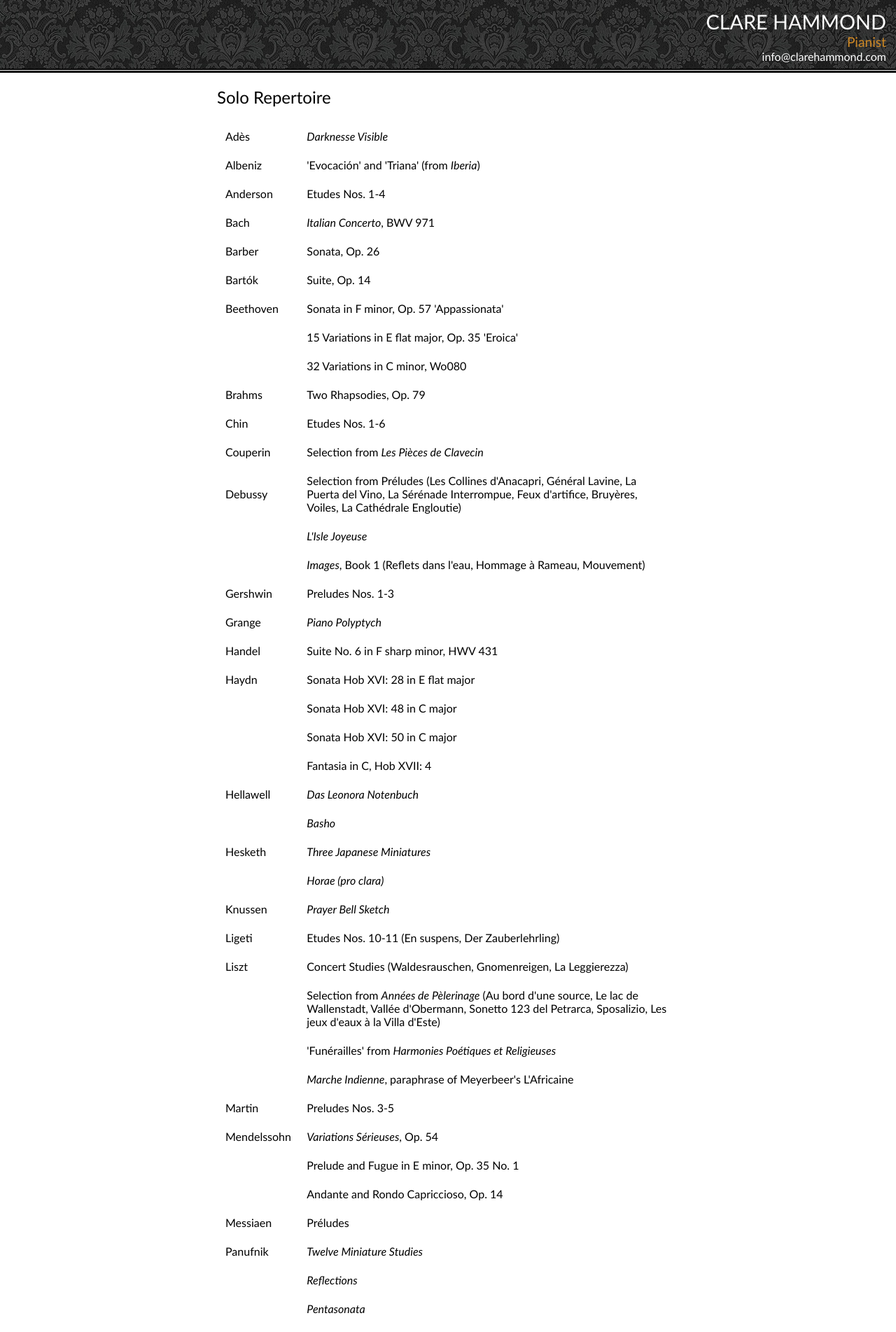
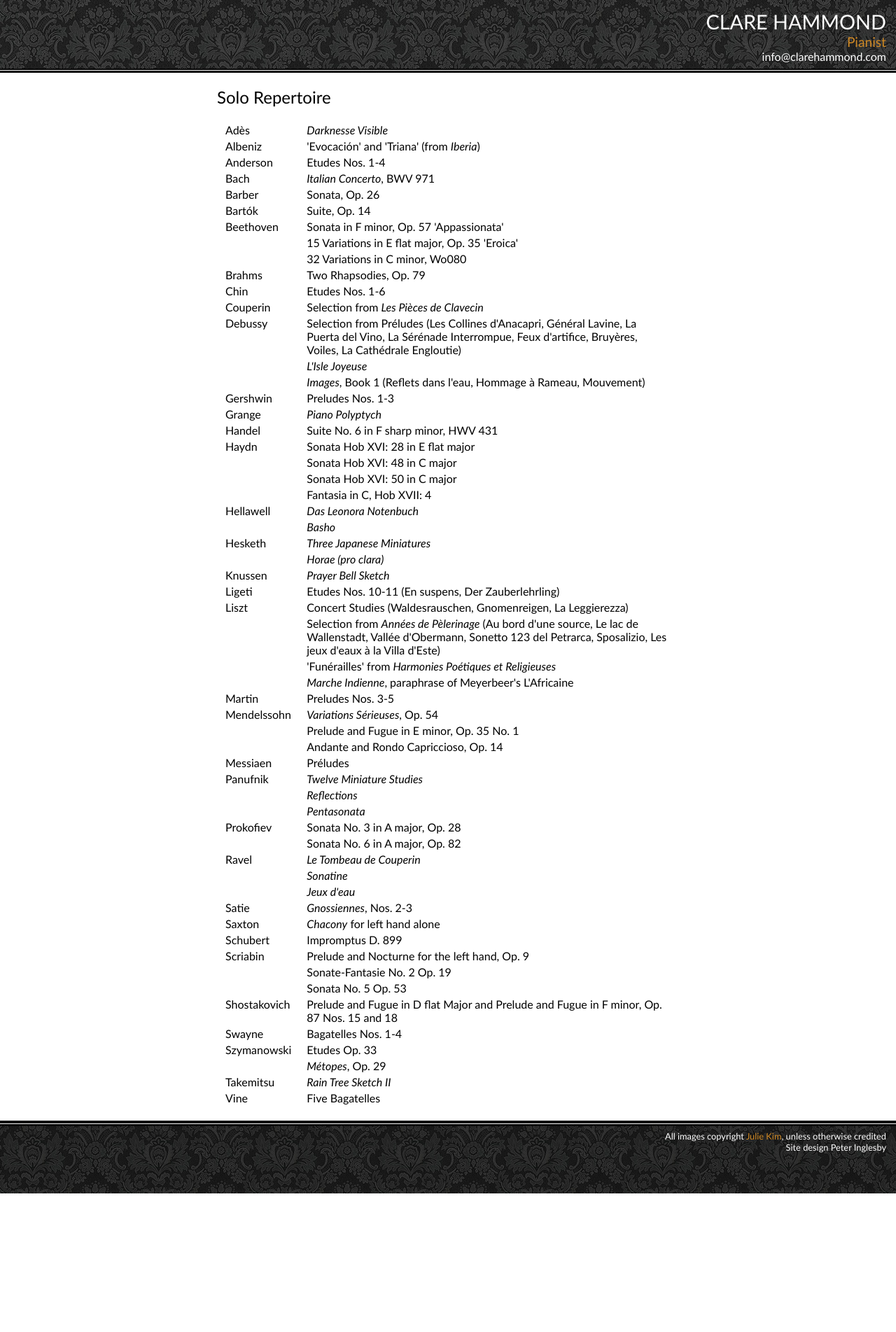
Before and after one commit to hammonc/clarehammond.com, a Jekyll site: the page built from solo-repertoire.html, in a window 1280 px wide. Shown: the top 1903 px of the page at 70% size. Built offline with Jekyll 4.4.1, drawn with Linux system fonts in a browser that asks for light colours; after the commit the page ends 1705 px from its top, so only the background shows below that.

Commit message:
Change spacing in solo-repertoire

```diff
--- a/resources/clare.css
+++ b/resources/clare.css
@@ -327,3 +327,9 @@ td {
 .programme {
     text-align: center;
 }
+
+#solo-rep td {
+    padding-top: 1px;
+    padding-bottom: 1px;
+    vertical-align: top;
+}
--- a/solo-repertoire.html
+++ b/solo-repertoire.html
@@ -3,10 +3,11 @@ layout: repertoire
 ---
 
 <h2>Solo Repertoire</h2>
+<div id="solo-rep">
   <table>
-  <tr><td>Adès</td><td><em>Darknesse Visible</em></td></tr>
-  <tr><td>Albeniz</td><td>'Evocación' and 'Triana' (from <em>Iberia</em>) </td></tr>
-  <tr><td>Anderson</td><td>Etudes Nos. 1-4</td></tr>
+    <tr class="aaa"><td>Adès</td><td><em>Darknesse Visible</em></td></tr>
+    <tr class="aaa"><td>Albeniz</td><td>'Evocación' and 'Triana' (from <em>Iberia</em>) </td></tr>
+    <tr class="aaa"><td>Anderson</td><td>Etudes Nos. 1-4</td></tr>
     <tr><td>Bach</td><td><em>Italian Concerto</em>, BWV 971</td></tr>
     <tr><td>Barber</td><td>Sonata, Op. 26</td></tr>
     <tr><td>Bartók</td><td>Suite, Op. 14</td></tr>
@@ -62,3 +63,4 @@ layout: repertoire
     <tr><td>Takemitsu</td><td><em>Rain Tree Sketch II</em></td></tr>
     <tr><td>Vine</td><td>Five Bagatelles</td></tr>
   </table>
+</div>
```
Lines whose indentation alone changed are shown as unchanged.
